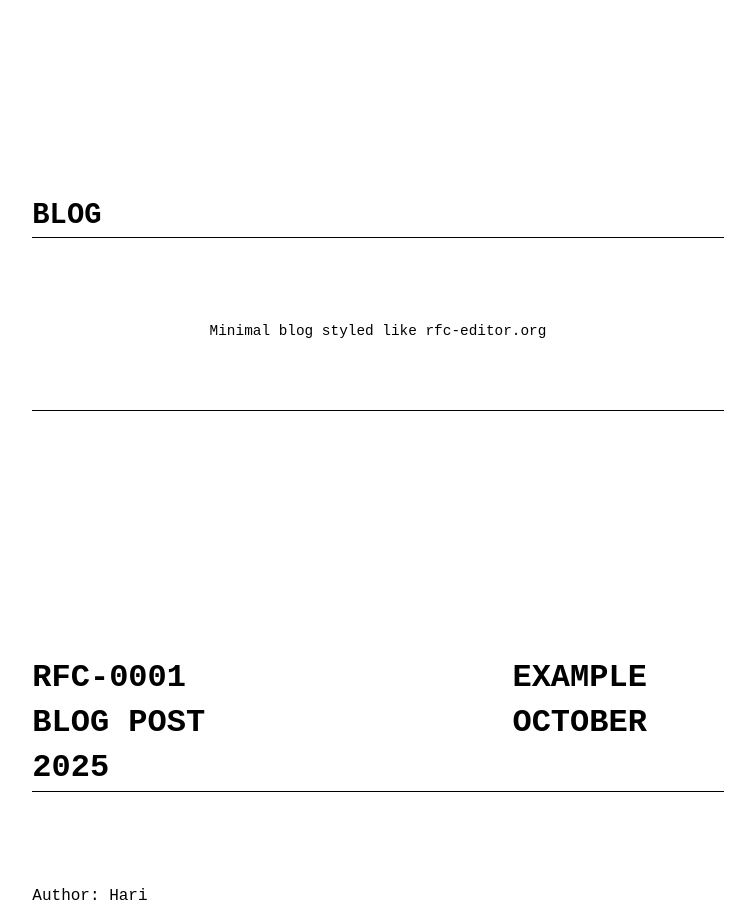
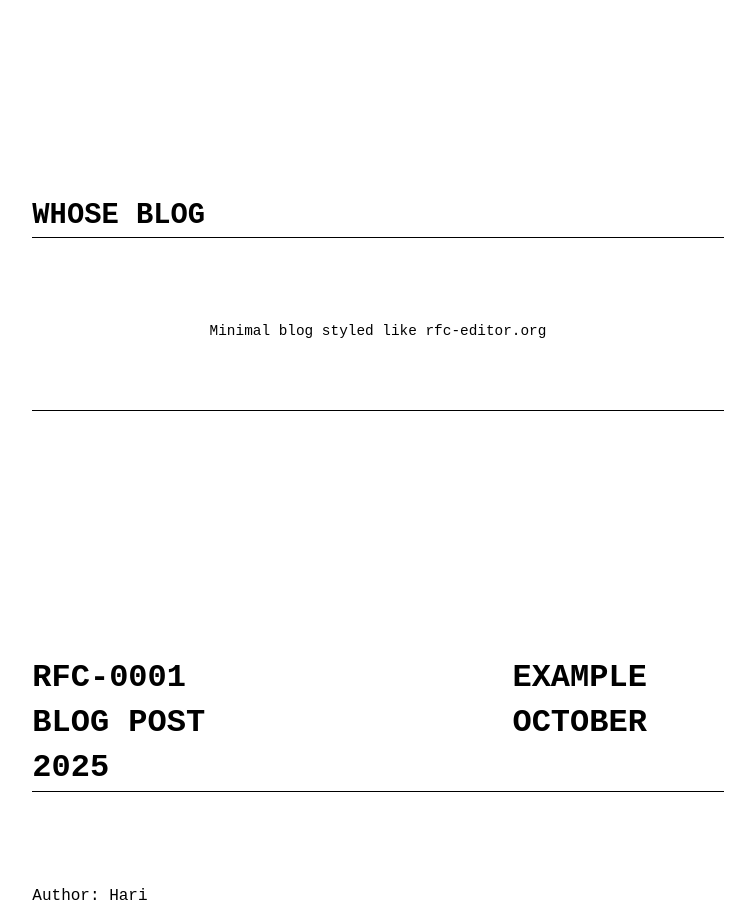
Before and after one commit to hari-s-h/hari-s-h.github.io, a Jekyll site: the page built from index.md, in a window 1280 px wide and 900 px high. Shown: the whole window, without its empty margins (262-1017 px from the left). Built offline with Jekyll 4.4.1, drawn with Linux system fonts in a browser that asks for light colours.

Commit message:
Update _config.yml

```diff
--- a/_config.yml
+++ b/_config.yml
@@ -1,4 +1,4 @@
-title: "Blog"
+title: "Whose Blog"
 description: "Minimal blog styled like rfc-editor.org"
 baseurl: ""   # leave empty for user.github.io/repo
 url: ""       # will be set by GitHub Pages
```
